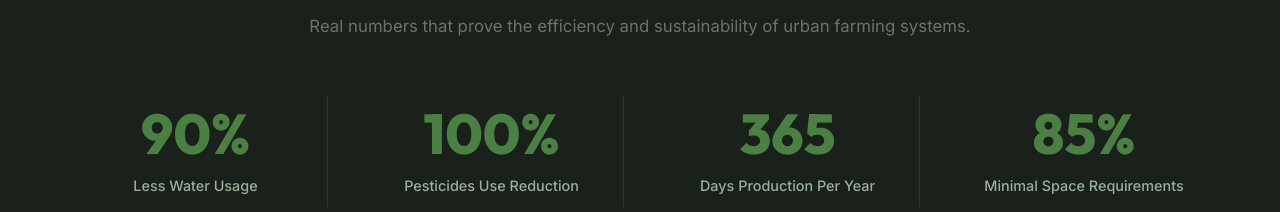
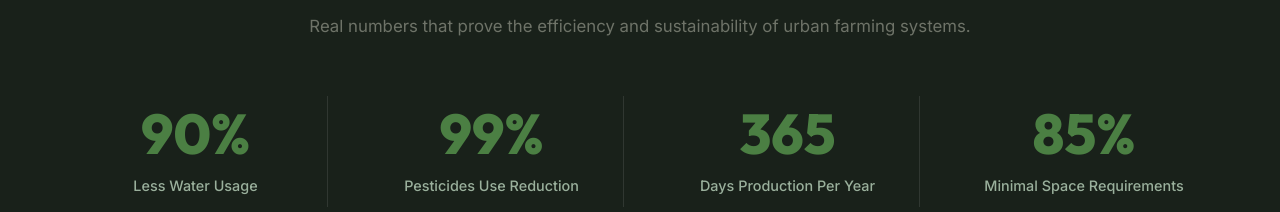
Before and after one commit to heema-at-tarusha/tarusha-farms, a plain HTML site: page index.html in a window 1280 px wide. Shown: the part 5905-6117 px from the top of the page. Drawn offline with Linux system fonts and the light colour scheme.

Commit message:
final changes of style

```diff
--- a/index.html
+++ b/index.html
@@ -467,7 +467,7 @@
                             <div class="impact-label">Less Water Usage</div>
                         </div>
                         <div class="impact-card">
-                            <div class="impact-num" data-val="100">%</div>
+                            <div class="impact-num" data-val="99">%</div>
                             <div class="impact-label">Pesticides Use Reduction</div>
                         </div>
                         <div class="impact-card">
```
